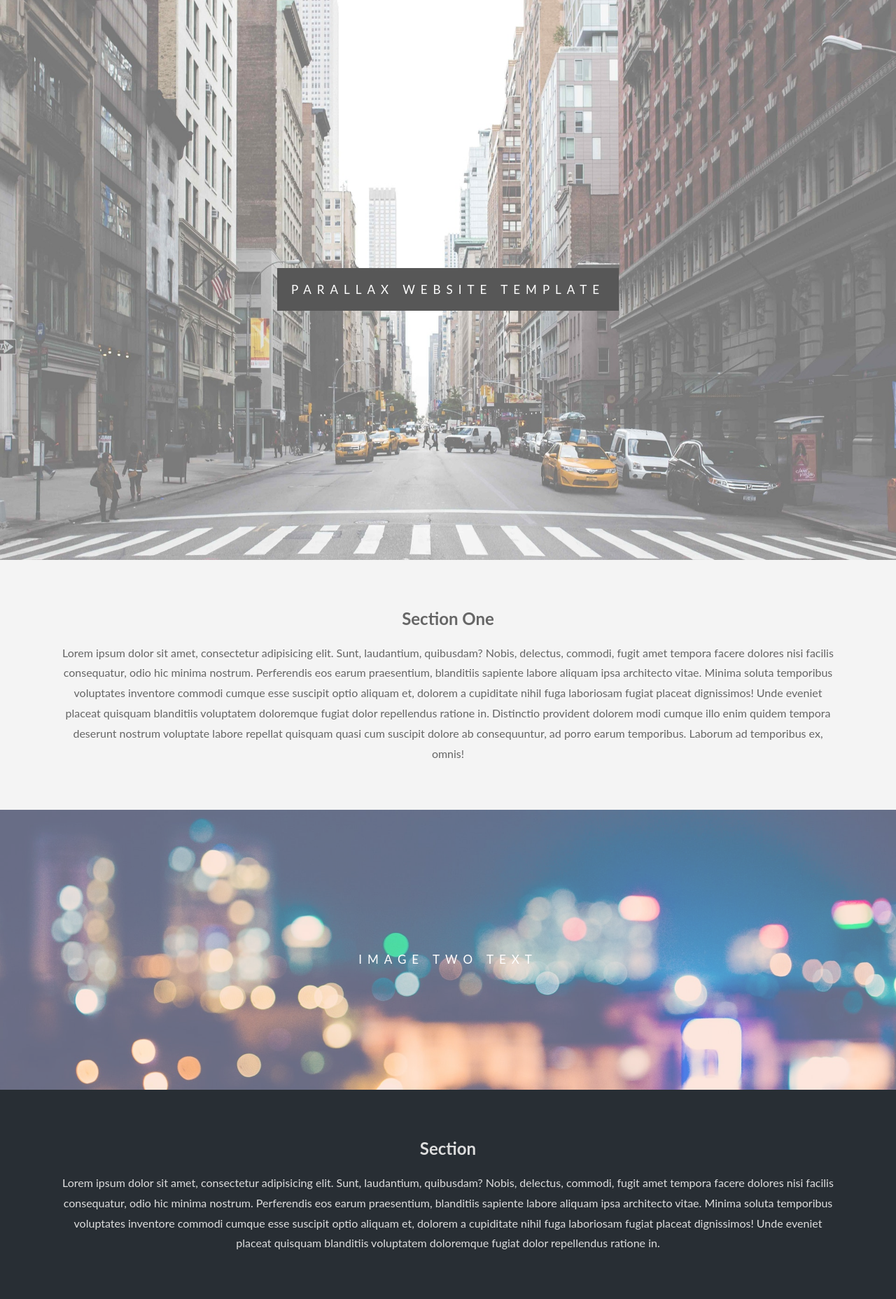
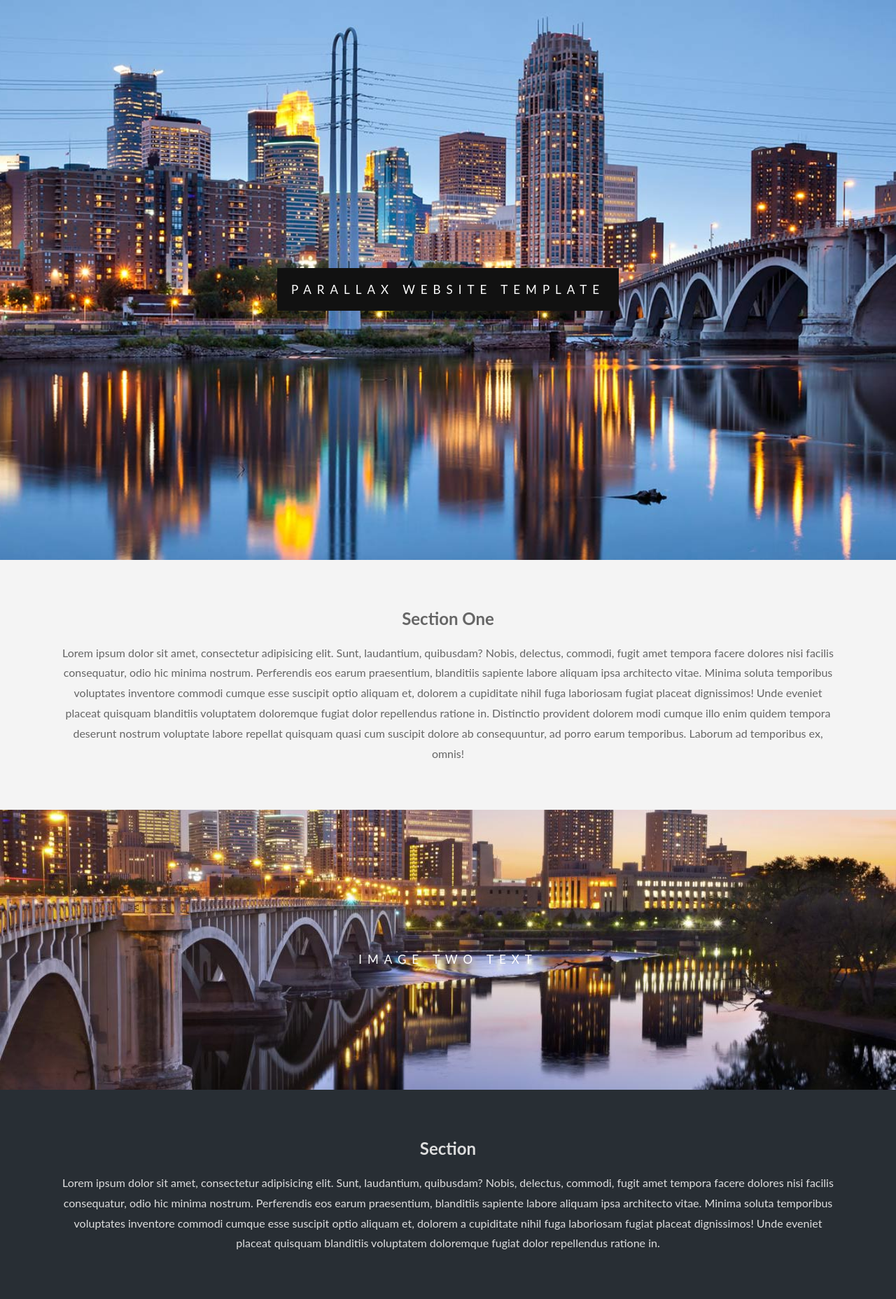
Before and after one commit to chris-stanton/BOILERPLATE-parallax-website, a PHP site: page / in a window 1280 px wide. Shown: the top 1856 px of the page at 70% size. Run offline with PHP 8.4, Linux system fonts and the light colour scheme.

Commit message:
updated background pics

```diff
--- a/styles/style.css
+++ b/styles/style.css
@@ -11,7 +11,10 @@ body, html {
 
 .pimg1, .pimg2, .pimg3 {
   position: relative;
-  opacity: 0.70;
+
+  /*adds matte look*/
+  /*opacity: 0.70;*/
+
   background-position: center;
   background-size: cover;
   background-repeat: no-repeat;
@@ -24,17 +27,17 @@ body, html {
 }
 
 .pimg1 {
-  background-image: url('../assets/img/image1.jpg');
+  background-image: url('../assets/img/mpls.png');
   min-height: 100%;
 }
 
 .pimg2 {
-  background-image: url('../assets/img/image2.jpg');
+  background-image: url('../assets/img/stpaul.png');
   min-height: 400px;
 }
 
 .pimg3 {
-  background-image: url('../assets/img/image3.jpg');
+  background-image: url('../assets/img/night.png');
   min-height: 400px;
 }
 
```
Also changed, not shown: assets/img/mpls.png (added), assets/img/night.png (added), assets/img/stpaul.png (added).
